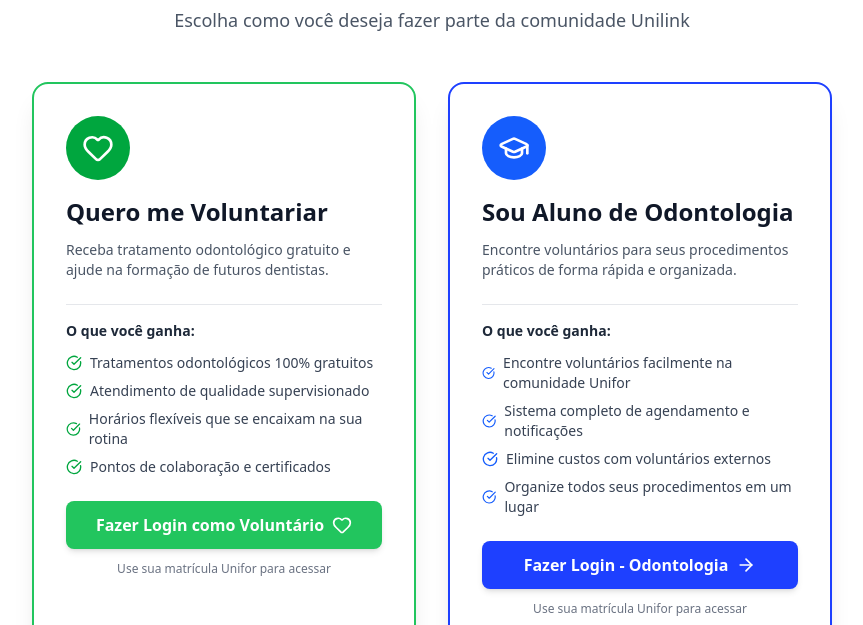
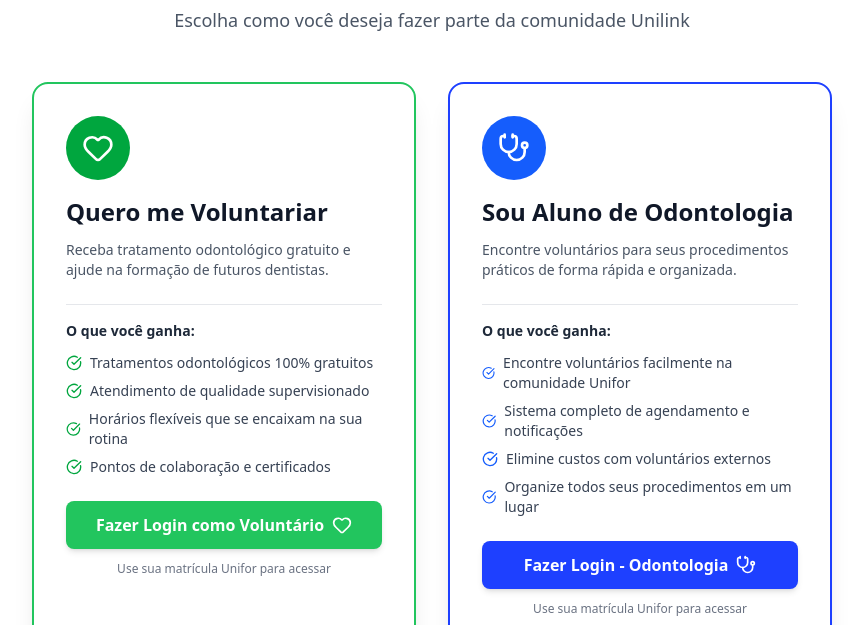
Before and after one commit to cauang/Projeto-UniLink, a React (Vite) app: page /sobre in a window 1280 px wide. Shown: the part 2820-3445 px from the top of the page, without its empty margins (208-1071 px from the left). Built offline with nearby package versions, Linux system fonts and the light colour scheme.

Commit message:
Modificando icones

```diff
--- a/src/pages/Sobre.jsx
+++ b/src/pages/Sobre.jsx
@@ -522,7 +522,7 @@
             style={{ borderColor: PRIMARY_BLUE }}
           >
             <div className="w-16 h-16 rounded-full flex items-center justify-center mb-4 bg-blue-600">
-              <GraduationCap size={32} className="text-white" />
+              <Stethoscope size={32} className="text-white" />
             </div>
             <h3 className="text-2xl font-bold text-gray-900 mb-3">
               Sou Aluno de Odontologia
@@ -560,7 +560,7 @@
               style={{ backgroundColor: PRIMARY_BLUE }}
             >
               Fazer Login - Odontologia{" "}
-              <ArrowRight size={20} className="ml-2" />
+              <Stethoscope size={20} className="ml-2" />
             </Link>
             <p className="text-xs text-gray-500 text-center mt-3">
               Use sua matrícula Unifor para acessar
--- a/src/pages/cadastro.jsx
+++ b/src/pages/cadastro.jsx
@@ -79,9 +79,9 @@
 
 
   return (
-    <main className="min-h-screen w-full font-sans"> {/* Adicionado font-sans global */}
+    <main className="min-h-screen w-full font-sans">
       <section className="grid min-h-screen grid-cols-1 md:grid-cols-2 gap-0">
-        {/* ESQUERDA (imagem e formas) - Mantido como no seu código original */}
+        {/* ESQUERDA (imagem e formas)*/}
         <div className="relative bg-[#1E40FF] hidden md:flex items-center justify-center overflow-hidden">
           {/* SVG da mancha verde clara (maior) */}
           <svg
@@ -122,7 +122,6 @@
               alt="Entrada da Unifor"
               className="h-full w-full object-cover"
               onError={(e) => {
-                // Fallback em caso de erro ao carregar a imagem
                 e.target.onerror = null;
                 e.target.src="https://placehold.co/360x480/1E40FF/FFFFFF?text=Imagem+Unifor";
               }}
@@ -134,7 +133,7 @@
         <div className="bg-white flex items-center justify-center px-6 py-10 min-h-screen overflow-y-auto">
           <div className="w-full max-w-xl bg-white p-6 md:p-10">
             <Link
-              to="/login" // O link "Voltar" da screenshot está no topo
+              to="/login"
               className="inline-flex items-center gap-1 mb-4 text-sm text-slate-600 hover:text-slate-900"
             >
               <svg
```
